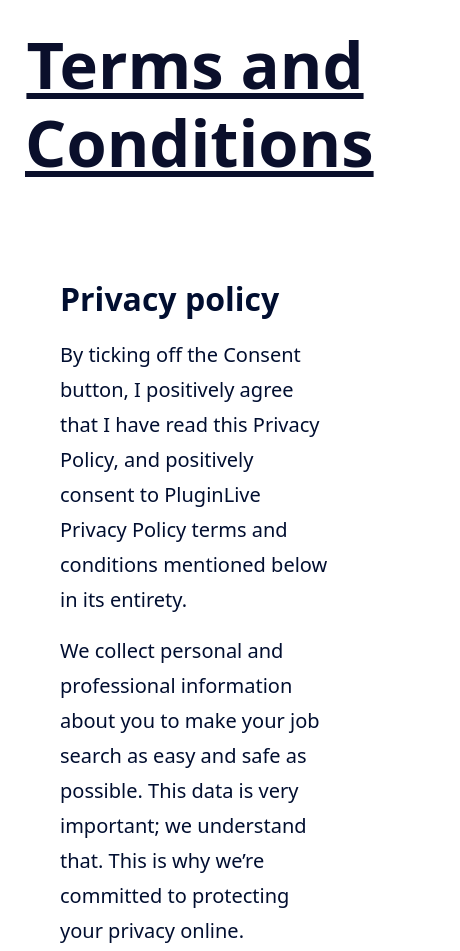
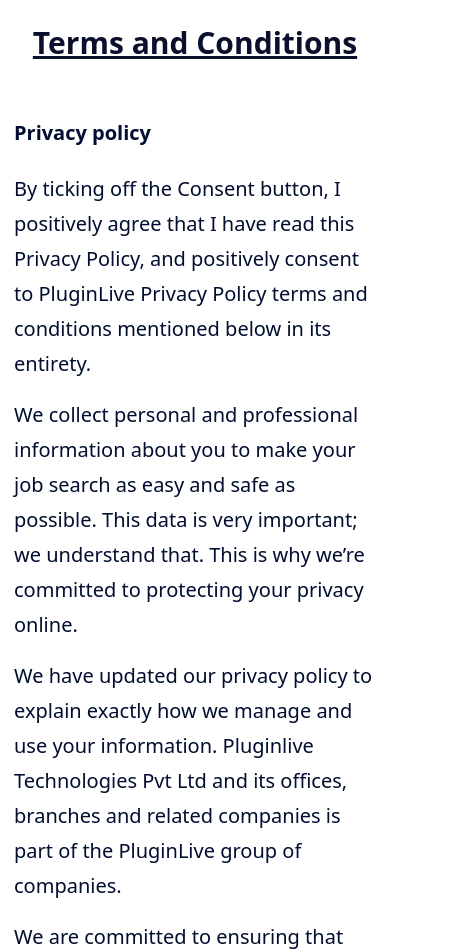
Before and after one commit to SaiAnish4828/HTML, a plain HTML site: page index.html in a window 390 px wide. Shown: the top 951 px of the page, 460 px wide, since content can reach past the window. Drawn offline with nearby package versions, Linux system fonts and the light colour scheme.

Commit message:
responsive

```diff
--- a/plugin.css
+++ b/plugin.css
@@ -34,3 +34,34 @@
     height: 400px;
     width: 400px;
 }
+
+@media only screen and (max-width: 500px){
+    .bg{
+        padding: 14px;
+    }
+
+    .head-text{
+        font-family: system-ui, -apple-system, BlinkMacSystemFont, 'Segoe UI', Roboto, Oxygen, Ubuntu, Cantarell, 'Open Sans', 'Helvetica Neue', sans-serif;
+    color: #010e30;
+    font-size: 20px;
+    font-weight: 700;
+    line-height: 40px;
+    padding-bottom: 10px;
+    padding-top: 5px;
+    }
+
+    .main-head{
+        font-family:system-ui, -apple-system, BlinkMacSystemFont, 'Segoe UI', Roboto, Oxygen, Ubuntu, Cantarell, 'Open Sans', 'Helvetica Neue', sans-serif;
+    color: #0a0f2b;
+    font-size: 30px;
+    font-weight: 700;
+    padding: 25px;
+    text-align: center;
+    }
+
+    .image{
+        margin: auto;
+    height: 300px;
+    width: 300px;
+}
+    }
```
